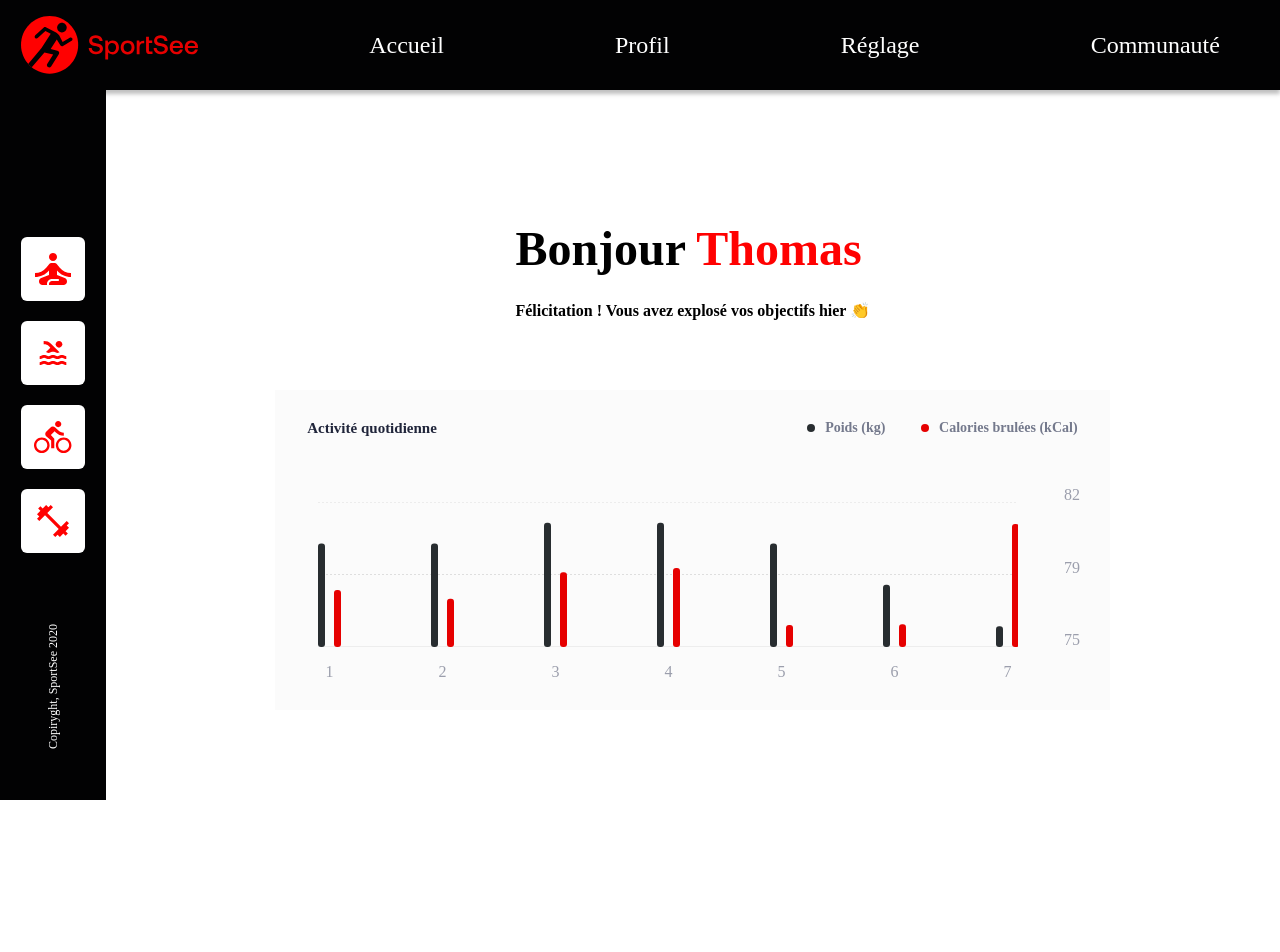
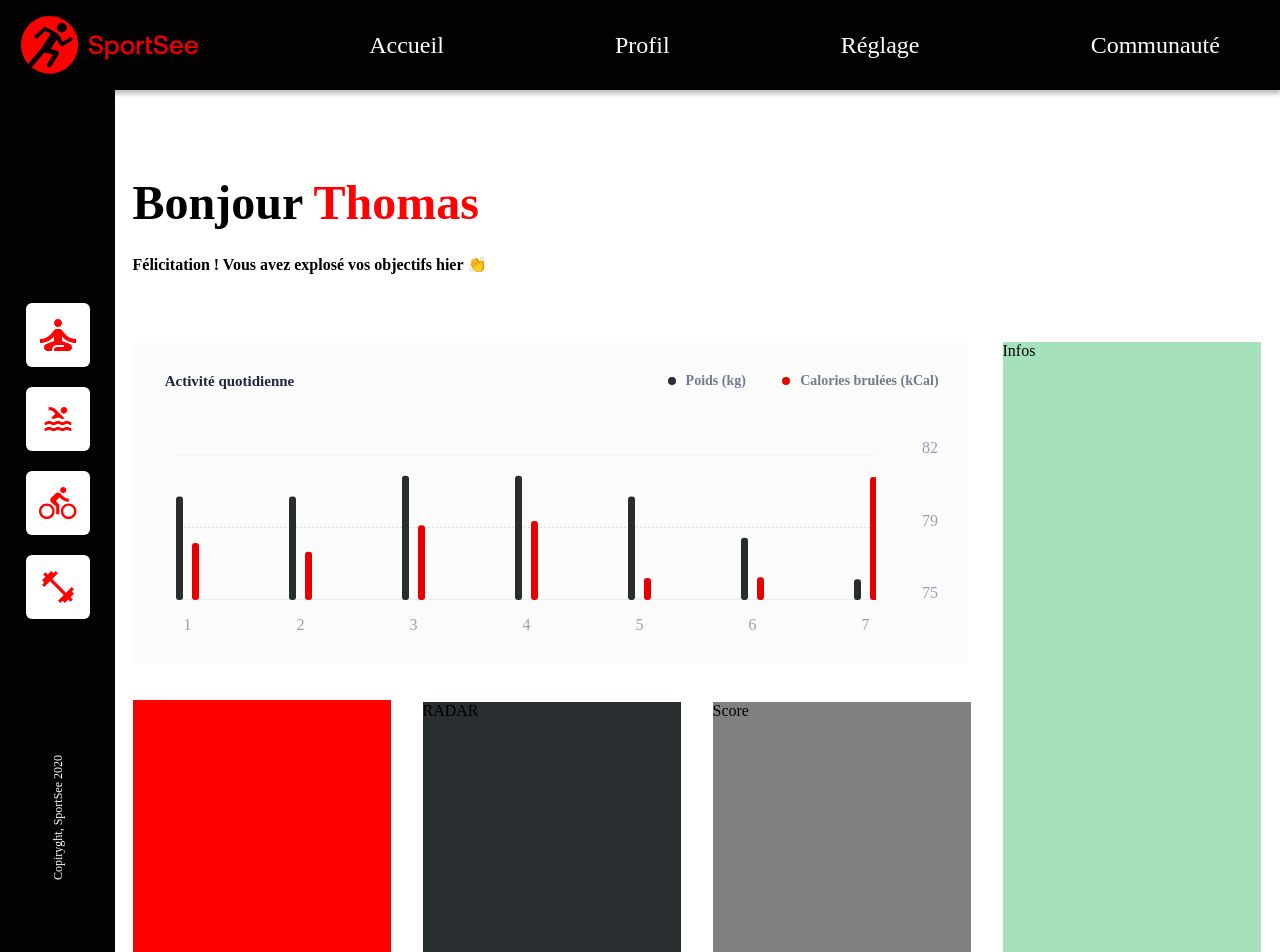
Before and after one commit to Matthieu-Mary/P12-SportSee, a React (Vite) app in the folder SportSee-Front/: page / in a window 1280 px wide. Shown: the top 952 px of the page. Before the commit the page ends 800 px from the top, so only its background shows below. Built offline with nearby package versions, Linux system fonts and the light colour scheme.

Commit message:
make a grid for dashboard

```diff
--- a/SportSee-Front/src/App.tsx
+++ b/SportSee-Front/src/App.tsx
@@ -3,6 +3,9 @@ import Header from "./components/Header";
 import SessionTime from "./components/SessionTime";
 import Sidebar from "./components/Sidebar";
 import Title from "./components/Title";
+import Performance from "./components/Performance";
+import Score from "./components/Score";
+import Infos from "./components/Infos";
 
 function App() {
   return (
@@ -13,7 +16,10 @@ function App() {
         <section className="dashboard">
           <Title />
           <DailyActivities />
-          {/* <SessionTime /> */}
+          <SessionTime />
+          <Performance />
+          <Score />
+          <Infos />
         </section>
       </main>
     </div>
--- a/SportSee-Front/src/components/Infos.tsx
+++ b/SportSee-Front/src/components/Infos.tsx
@@ -0,0 +1,9 @@
+type Props = {}
+
+function Infos({}: Props) {
+  return (
+    <div className="infos-container">Infos</div>
+  )
+}
+
+export default Infos
--- a/SportSee-Front/src/components/Performance.tsx
+++ b/SportSee-Front/src/components/Performance.tsx
@@ -0,0 +1,10 @@
+
+type Props = {}
+
+function Performance({}: Props) {
+  return (
+    <div className="radar-chart">RADAR</div>
+  )
+}
+
+export default Performance
--- a/SportSee-Front/src/components/Score.tsx
+++ b/SportSee-Front/src/components/Score.tsx
@@ -0,0 +1,7 @@
+type Props = {}
+
+export default function Score({}: Props) {
+  return (
+    <div className="score-chart">Score</div>
+  )
+}
--- a/SportSee-Front/src/components/SessionTime.tsx
+++ b/SportSee-Front/src/components/SessionTime.tsx
@@ -7,62 +7,53 @@ interface UserSession {
   sessionLength: number;
 }
 
-// interface UserAverageSession {
-//   userId: number;
-//   sessions: UserSession[];
-// }
-
 export default function SessionTime() {
   const [data] = useState(USER_AVERAGE_SESSION[0]);
-  const days: string[] = ["L", "M", "M", "J", "V", "S", "D"];
-  const sessionLength: number[] = data.sessions.map((session) => session.sessionLength);
+  const sessions: UserSession[] = data.sessions;
+  const sessionLengthArr: number[] = data.sessions.map(
+    (session) => session.sessionLength
+  );
+  const sessionMax: number = Math.max(...sessionLengthArr);
+  const sessionMin: number = Math.min(...sessionLengthArr);
 
-  const svgRef: any = useRef();
+  console.log(sessions);
+
+  const lineChart: any = useRef();
 
   useEffect(() => {
+    lineChart.current.innerHTML = "";
+
     //Setting up svg
-    const w: number = 258;
-    const h: number = 263;
-    const svg = d3
-      .select(svgRef.current)
-      .attr("width", w)
-      .attr("height", h)
+    const wChartWrapper: number = 258;
+    const hChartWrapper: number = 263;
+    const lineChartWrapper = d3
+      .select(lineChart.current)
+      .attr("width", wChartWrapper)
+      .attr("height", hChartWrapper)
       .style("background", "#FF0000")
       .style("overflow", "visible");
 
-    //Setting the scaling
-    const xScale: any = d3.scaleOrdinal().domain(days).range([0, w]);
-    const yScale: any = d3.scaleLinear().domain([0, h]).range([h, 0]);
-    const generateScaledLine = d3
+    // Draw curves from data
+    const lineCurves = d3
       .line()
-      .x((d, i) => xScale(i))
-      .y(yScale)
-      .curve(d3.curveCardinal);
+      .x((d, i) => (wChartWrapper / (sessions.length - 1)) * i)
+      .y((d, i) => (i * 100) / d.length)
+      .curve(d3.curveNatural);
 
-    //Setting the axes
-    const xAxis = d3
-      .axisBottom(xScale)
-      .ticks(days.length)
-      .tickFormat((i: any) => i);
-    svg
-      .append("g")
-      .call(xAxis)
-      .style("color", "white")
-      .attr("transform", `translate(0, ${ h - 30 })`);
+    // Create graph with curve
+    // lineChartWrapper
+    //   .append("path")
+    //   .attr("d", lineCurves(sessions))
+    //   .attr("stroke", "url(#linGrad)")
+    //   .attr("stroke-width", 2)
+    //   .attr("fill", "none");
 
-    //Setting up the data for the svg
-    svg
-      .selectAll(".line")
-      .data([sessionLength])
-      .join("path")
-      .attr("d", (d: any) => generateScaledLine(d))
-      .attr("fill", "none")
-      .attr("stroke", "white");
+
   }, [data]);
 
   return (
     <div className="session-time">
-      <svg ref={svgRef}></svg>
+      <svg ref={lineChart}></svg>
     </div>
   );
 }
--- a/SportSee-Front/src/styles/components/_charts.scss
+++ b/SportSee-Front/src/styles/components/_charts.scss
@@ -1,3 +1,4 @@
+// <----- BARCHART ----->
 .barChart-container {
     position: relative;
     .activity-legend {
@@ -61,3 +62,27 @@
         }
     }
 }
+
+// <----- LINECHART ----->
+
+
+// <----- RADARCHART ----->
+.radar-chart {
+    width: 258px;
+    height: 263px;
+    background-color: #282D30;
+}
+
+// <----- SCORECHART ----->
+.score-chart {
+    width: 258px;
+    height: 263px;
+    background-color: grey;
+}
+
+// <----- INFOSCHART ----->
+.infos-container {
+    width: 258px;
+    height: 622px;
+    background-color: rgb(165, 225, 186);
+}
--- /dev/null
+++ b/SportSee-Front/src/styles/components/_dashboard.scss
@@ -0,0 +1,15 @@
+.dashboard {
+    max-width: 1130px;
+    display: grid;
+    grid-template-columns: repeat(4, 1fr);
+    grid-template-rows: 1.25fr repeat(2, 1fr) 1.75fr;
+    grid-column-gap: 30px;
+    grid-row-gap: 28px;
+    }
+
+    .titles { grid-area: 1 / 1 / 2 / 3; }
+    .barChart-container { grid-area: 2 / 1 / 4 / 4; }
+    .session-time { grid-area: 4 / 1 / 5 / 2; }
+    .radar-chart { grid-area: 4 / 2 / 5 / 3; }
+    .score-chart { grid-area: 4 / 3 / 5 / 4; }
+    .infos-container { grid-area: 2 / 4 / 5 / 5; }
--- a/SportSee-Front/src/styles/components/_title.scss
+++ b/SportSee-Front/src/styles/components/_title.scss
@@ -1,6 +1,6 @@
 .titles {
     margin-top: 60px;
-    margin-bottom: 70px;
+    margin-bottom: 25px;
     text-align: left;
     h1 {
         font-size: 48px;
--- a/SportSee-Front/src/styles/index.scss
+++ b/SportSee-Front/src/styles/index.scss
@@ -3,4 +3,5 @@
 @import "./components/header";
 @import "./components/sidebar";
 @import "./components/title";
-@import "./components/charts"
+@import "./components/charts";
+@import "./components/dashboard"
--- a/SportSee-Front/src/styles/utils/_general.scss
+++ b/SportSee-Front/src/styles/utils/_general.scss
@@ -15,10 +15,10 @@ main {
 }
 
 .dashboard {
+    width: 100%;
     display: flex;
     justify-content: center;
     align-items: center;
     flex-direction: column;
-    margin: 30px 0;
-    width: 100%;
+    margin: 30px auto;
 }
```
